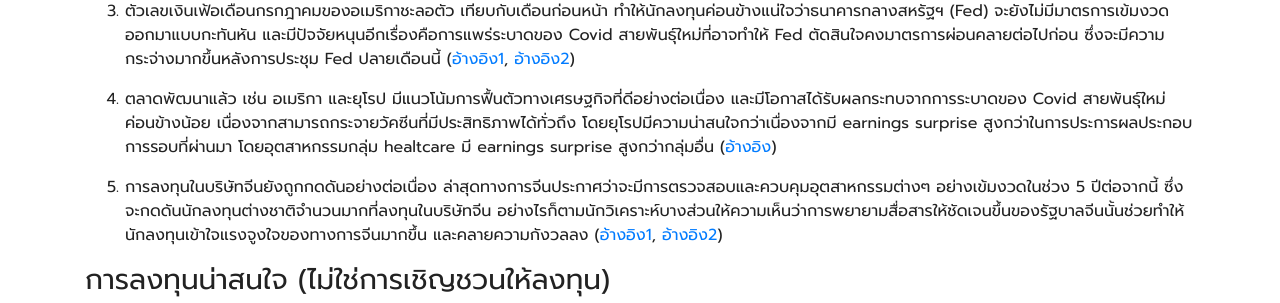
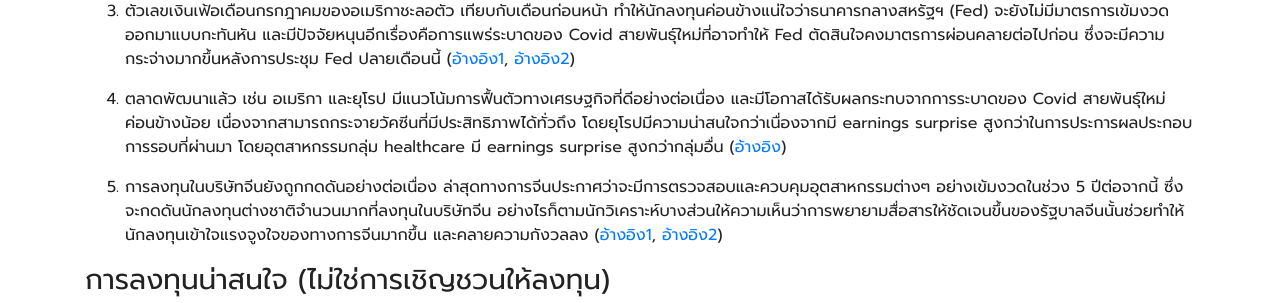
Before and after one commit to moneysart/moneysart.github.io, a Jekyll site: the page built from weekly/_posts/2021-08-15-summary.md, in a window 1280 px wide. Shown: the part 449-752 px from the top of the page. Built offline with Jekyll 4.4.1, drawn with Linux system fonts in a browser that asks for light colours; nearby versions of some CDN libraries.

Commit message:
fix typo

```diff
--- a/weekly/_posts/2021-08-15-summary.md
+++ b/weekly/_posts/2021-08-15-summary.md
@@ -22,7 +22,7 @@ date: 2021-08-15
 ([อ้างอิง1](https://www.businessinsider.com/cpi-inflation-july-price-growth-index-economic-data-supply-shortages-2021-8),
 [อ้างอิง2](https://finance.yahoo.com/news/us-stocks-slowing-inflation-growth-203654183.html))
 
-4. ตลาดพัฒนาแล้ว เช่น อเมริกา และยุโรป มีแนวโน้มการฟื้นตัวทางเศรษฐกิจที่ดีอย่างต่อเนื่อง และมีโอกาสได้รับผลกระทบจากการระบาดของ Covid สายพันธุ์ใหม่ค่อนข้างน้อย เนื่องจากสามารถกระจายวัคซีนที่มีประสิทธิภาพได้ทั่วถึง โดยยุโรปมีความน่าสนใจกว่าเนื่องจากมี earnings surprise สูงกว่าในการประการผลประกอบการรอบที่ผ่านมา โดยอุตสาหกรรมกลุ่ม healtcare มี earnings surprise สูงกว่ากลุ่มอื่น
+4. ตลาดพัฒนาแล้ว เช่น อเมริกา และยุโรป มีแนวโน้มการฟื้นตัวทางเศรษฐกิจที่ดีอย่างต่อเนื่อง และมีโอกาสได้รับผลกระทบจากการระบาดของ Covid สายพันธุ์ใหม่ค่อนข้างน้อย เนื่องจากสามารถกระจายวัคซีนที่มีประสิทธิภาพได้ทั่วถึง โดยยุโรปมีความน่าสนใจกว่าเนื่องจากมี earnings surprise สูงกว่าในการประการผลประกอบการรอบที่ผ่านมา โดยอุตสาหกรรมกลุ่ม healthcare มี earnings surprise สูงกว่ากลุ่มอื่น
 ([อ้างอิง](https://www.finnomena.com/finnomena-ic/port-strategy-download/))
 
 5. การลงทุนในบริษัทจีนยังถูกกดดันอย่างต่อเนื่อง ล่าสุดทางการจีนประกาศว่าจะมีการตรวจสอบและควบคุมอุตสาหกรรมต่างๆ อย่างเข้มงวดในช่วง 5 ปีต่อจากนี้ ซึ่งจะกดดันนักลงทุนต่างชาติจำนวนมากที่ลงทุนในบริษัทจีน อย่างไรก็ตามนักวิเคราะห์บางส่วนให้ความเห็นว่าการพยายามสื่อสารให้ชัดเจนขึ้นของรัฐบาลจีนนั้นช่วยทำให้นักลงทุนเข้าใจแรงจูงใจของทางการจีนมากขึ้น และคลายความกังวลลง
```
